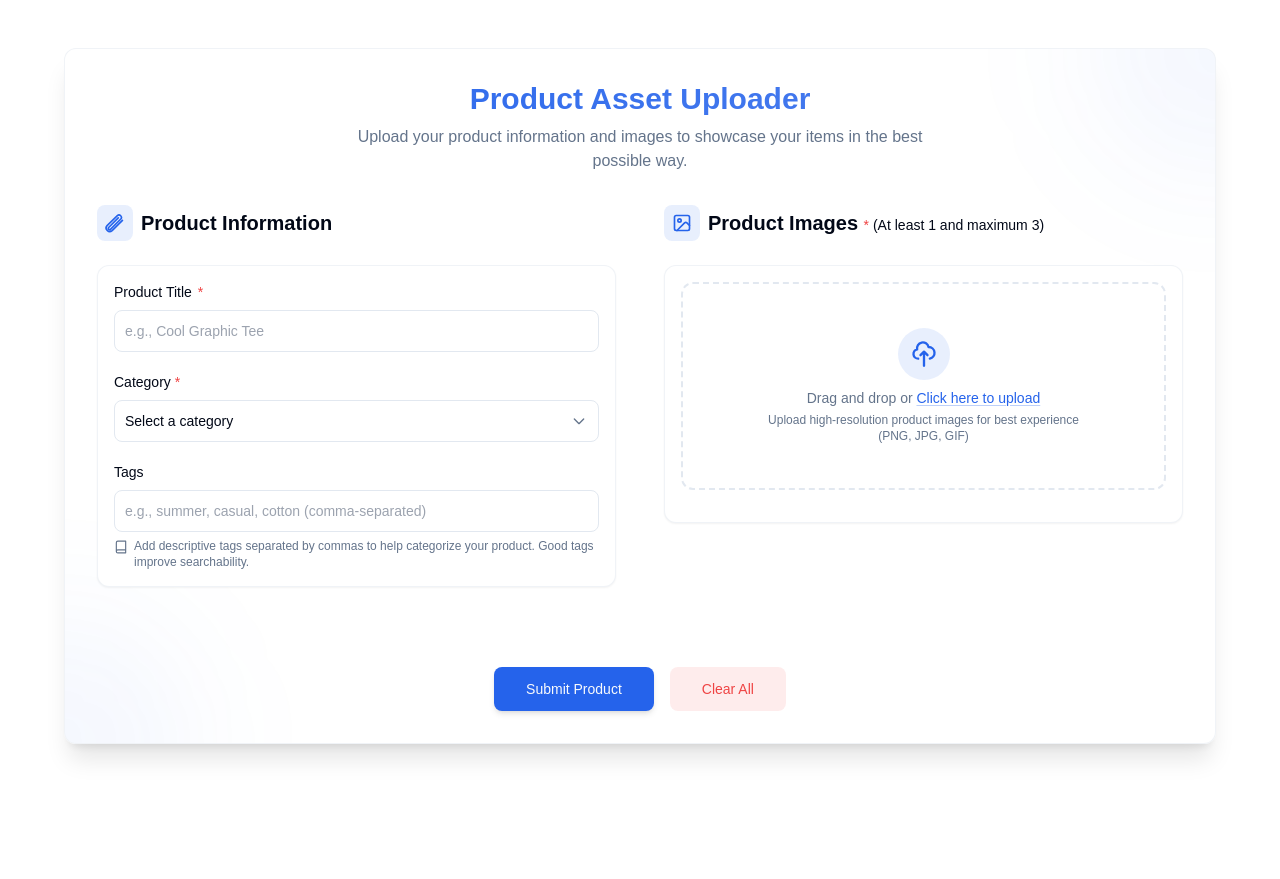
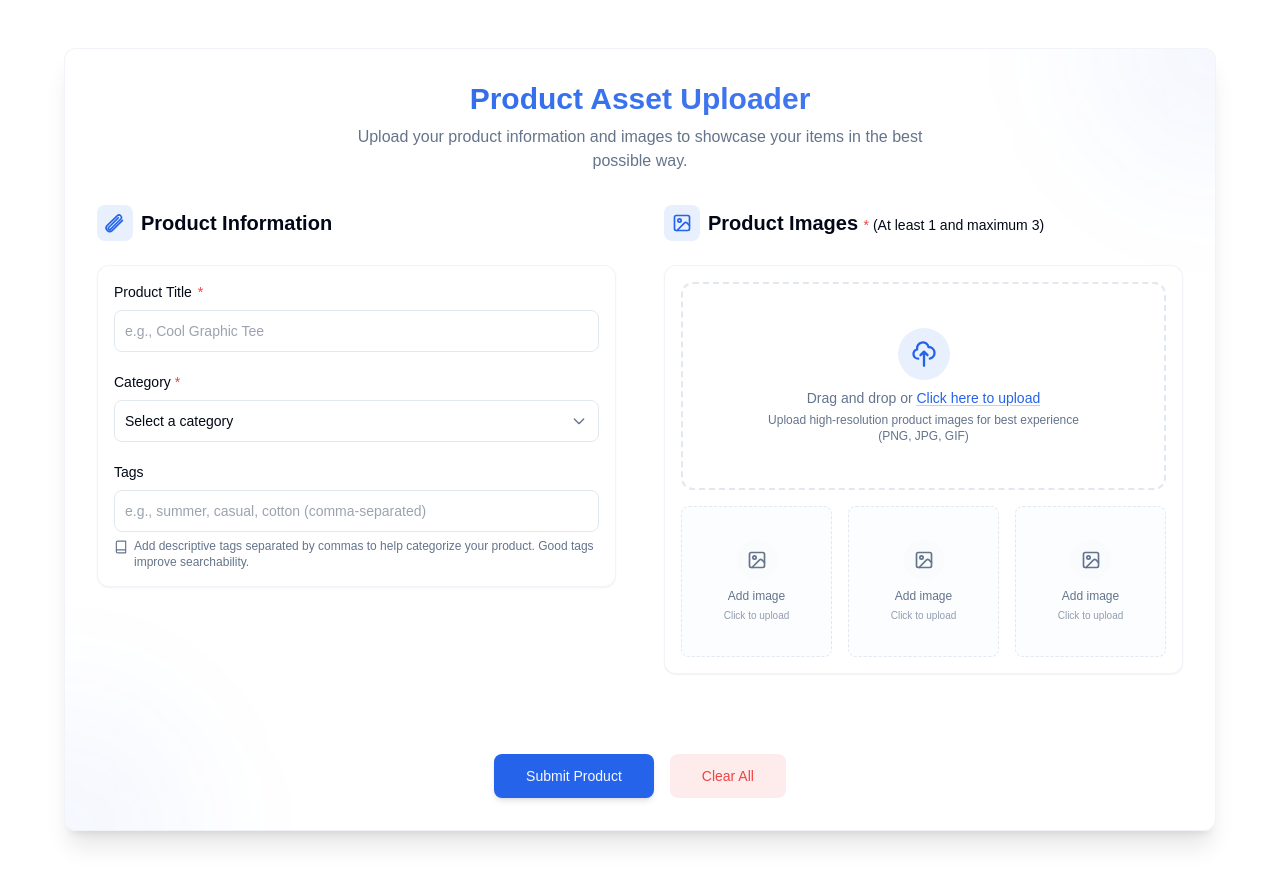
Before and after one commit to AnshSharmaa/Product-Asset-Uploader, a Next.js app: page / in a window 1280 px wide. Before the commit the page ends 800 px from the top, so only its background shows below. Built offline with nearby package versions, Linux system fonts and the light colour scheme.

Commit message:
Add image placeholder

```diff
--- a/src/components/ImageUploader.tsx
+++ b/src/components/ImageUploader.tsx
@@ -288,7 +288,11 @@ export default function ImageUploader({
       {/* Image Previews */}
       {
         <div className="grid grid-cols-2 sm:grid-cols-3 gap-4">
-          {previews.map((src, index) => (
+          {Array.from({ length: maxImages }).map((_, index) => {
+            // If we have an image for this slot, show the actual image
+            if (index < previews.length) {
+              const src = previews[index];
+              return (
                 <div
                   key={`preview-${index}`}
                   className="relative group aspect-square rounded-lg overflow-hidden border border-border bg-card/50 transition-all duration-200 hover:shadow-md"
@@ -298,7 +302,7 @@ export default function ImageUploader({
                     alt={`Preview ${index + 1}`}
                     width={200}
                     height={200}
-                className="object-cover w-full h-full rounded-lg relative z-10 transition-transform group-hover:scale-[1.02]"
+                    className="object-cover w-full h-full rounded-lg relative z-10 transition-transform group-hover:scale-[1.10]"
                     onError={() =>
                       console.error(`Error loading preview ${index + 1}`)
                     }
@@ -309,7 +313,7 @@ export default function ImageUploader({
                       e.stopPropagation();
                       handleRemoveImage(index);
                     }}
-                className="absolute top-1 right-1 bg-destructive/80 text-destructive-foreground rounded-full p-1 opacity-0 group-hover:opacity-100 transition-opacity duration-200 ease-in-out hover:bg-destructive focus:outline-none focus:ring-2 focus:ring-destructive/10  z-20"
+                    className="absolute top-1 right-1 bg-destructive/80 text-destructive-foreground rounded-full p-1 opacity-0 group-hover:opacity-100 transition-opacity duration-200 ease-in-out hover:bg-destructive focus:outline-none focus:ring-2 focus:ring-destructive/10 z-20"
                     aria-label={`Remove image ${index + 1}`}
                   >
                     <svg
@@ -329,7 +333,49 @@ export default function ImageUploader({
                     Image {index + 1}
                   </div>
                 </div>
-          ))}
+              );
+            }
+            // Otherwise show a placeholder for this slot
+            return (
+              <div
+                key={`placeholder-${index}`}
+                className="aspect-square rounded-lg border border-dashed border-border bg-muted/20 flex flex-col items-center justify-center p-4 transition-all duration-200 hover:bg-muted/30"
+                onClick={() => images.length < maxImages && fileInputRef.current?.click()}
+                role="button"
+                tabIndex={0}
+                onKeyDown={(e) => {
+                  if ((e.key === "Enter" || e.key === " ") && images.length < maxImages) {
+                    fileInputRef.current?.click();
+                  }
+                }}
+              >
+                <div className="w-10 h-10 rounded-full bg-muted/30 flex items-center justify-center mb-2">
+                  <svg
+                    xmlns="http://www.w3.org/2000/svg"
+                    className="h-5 w-5 text-muted-foreground"
+                    viewBox="0 0 24 24"
+                    fill="none"
+                    stroke="currentColor"
+                    strokeWidth="2"
+                    strokeLinecap="round"
+                    strokeLinejoin="round"
+                  >
+                    <rect width="18" height="18" x="3" y="3" rx="2" />
+                    <circle cx="9" cy="9" r="2" />
+                    <path d="m21 15-3.086-3.086a2 2 0 0 0-2.828 0L6 21" />
+                  </svg>
+                </div>
+                <p className="text-xs text-center text-muted-foreground">
+                  {images.length < maxImages ? "Add image" : "Slot empty"}
+                </p>
+                {images.length < maxImages && (
+                  <p className="text-[10px] text-center text-muted-foreground/70 mt-1">
+                    Click to upload
+                  </p>
+                )}
+              </div>
+            );
+          })}
         </div>
       }
     </div>
```
Lines whose indentation alone changed are shown as unchanged.
